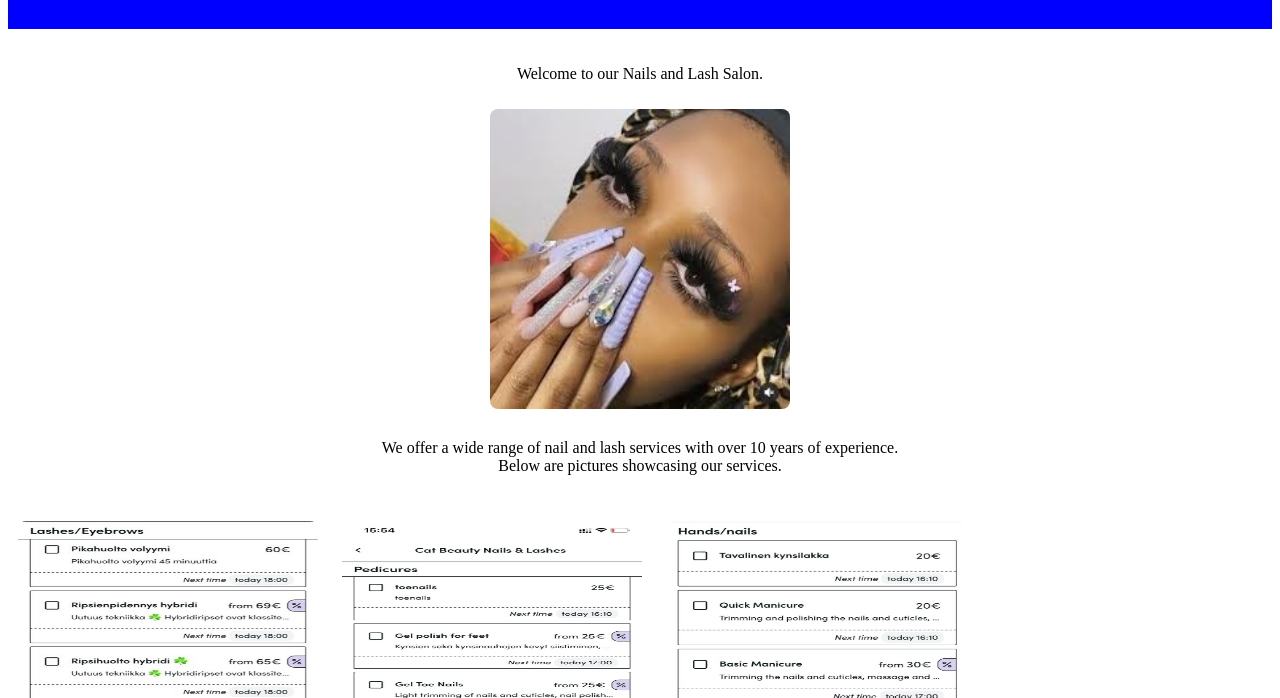
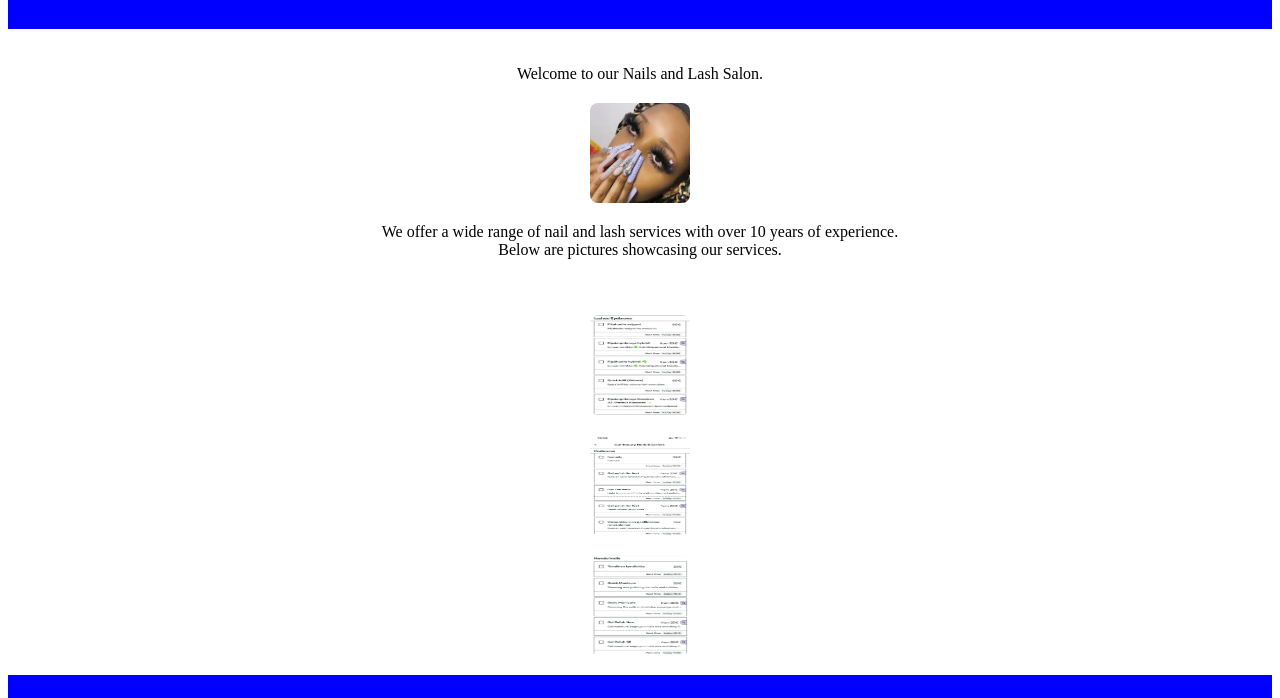
Before and after one commit to bhq036/bhq036, a plain HTML site: page index.html in a window 1280 px wide. Shown: the part 79-777 px from the top of the page. Drawn offline with Linux system fonts and the light colour scheme.

Commit message:
Update style.css

```diff
--- a/style.css
+++ b/style.css
@@ -11,10 +11,11 @@ main {
 }
 
 img {
-    width: 300px;
-    height: 300px;
+    display: block;
+    margin: 20px auto;
+    width: 100px;
+    height: 100px;
     border-radius: 8px;
-    margin: 10px;
 }
 
 footer {
```
